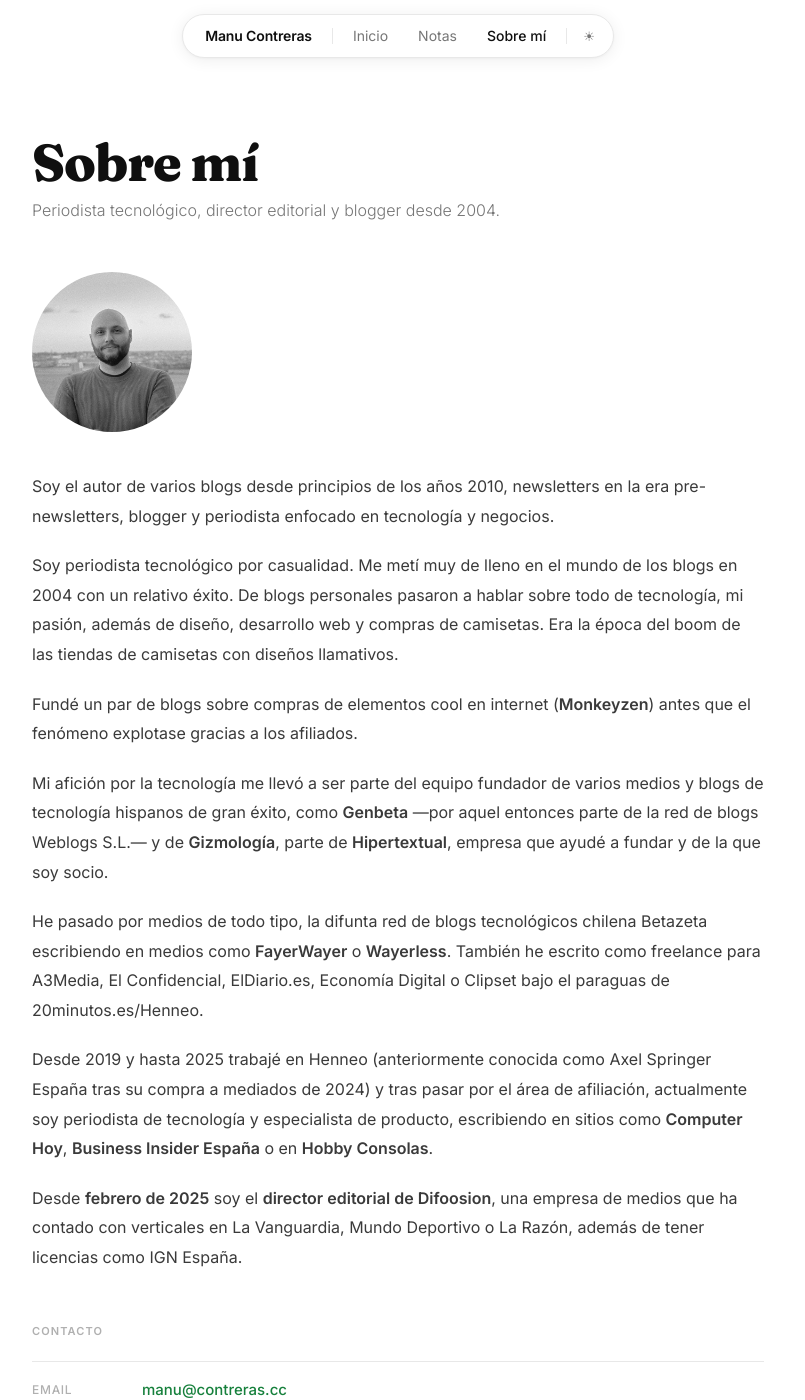
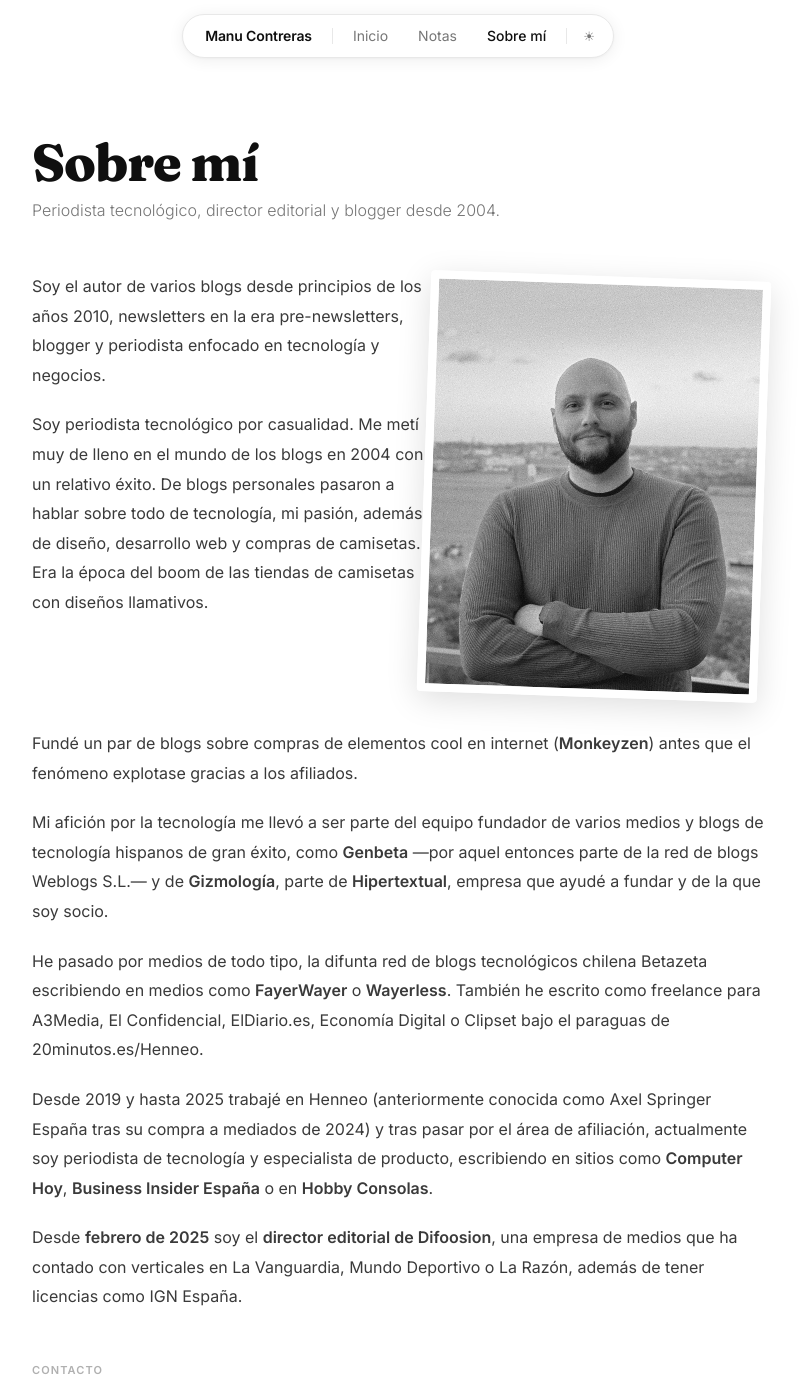
Before and after one commit to mcontreras/mcontreras.github.io, a Jekyll site: the page built from sobre-mi.md, in a window 1280 px wide and 1400 px high. Shown: the whole window, without its empty margins (242-1047 px from the left). Built offline with Jekyll 4.4.1, drawn with Linux system fonts in a browser that asks for light colours.

Commit message:
Foto de perfil flotante en Sobre mí con borde y rotación
Co-Authored-By: Claude Sonnet 4.6 <noreply@anthropic.com>

```diff
--- a/assets/css/style.css
+++ b/assets/css/style.css
@@ -429,16 +429,34 @@ strong { font-weight: 600; }
 
 /* About photo */
 .about-photo {
-  margin-bottom: 2.5rem;
+  float: right;
+  margin: 0.25rem 0 2rem 2.5rem;
+  shape-outside: border-box;
 }
 .about-photo img {
-  width: 160px;
-  height: 160px;
-  object-fit: cover;
-  object-position: center top;
-  border-radius: 50%;
+  width: 340px;
+  height: auto;
   display: block;
+  border-radius: 4px;
+  border: 8px solid #fff;
+  box-shadow: 0 8px 32px rgba(0,0,0,0.13);
+  transform: rotate(2deg);
   filter: grayscale(100%);
+}
+[data-theme="dark"] .about-photo img {
+  border-color: #1e1e1e;
+  box-shadow: 0 8px 32px rgba(0,0,0,0.45);
+}
+@media (max-width: 640px) {
+  .about-photo {
+    float: none;
+    margin: 0 0 2rem 0;
+  }
+  .about-photo img {
+    width: 100%;
+    max-width: 320px;
+    margin: 0 auto;
+  }
 }
 
 .contact-list { display: flex; flex-direction: column; }
--- a/sobre-mi.md
+++ b/sobre-mi.md
@@ -12,6 +12,8 @@ description: Periodista tecnológico, director editorial y blogger desde 2004.
 Soy el autor de varios blogs desde principios de los años 2010, newsletters en la era pre-newsletters, blogger y periodista enfocado en tecnología y negocios.
 
 Soy periodista tecnológico por casualidad. Me metí muy de lleno en el mundo de los blogs en 2004 con un relativo éxito. De blogs personales pasaron a hablar sobre todo de tecnología, mi pasión, además de diseño, desarrollo web y compras de camisetas. Era la época del boom de las tiendas de camisetas con diseños llamativos.
+
+<div style="clear:both"></div>
 
 Fundé un par de blogs sobre compras de elementos cool en internet (**Monkeyzen**) antes que el fenómeno explotase gracias a los afiliados.
 
```
